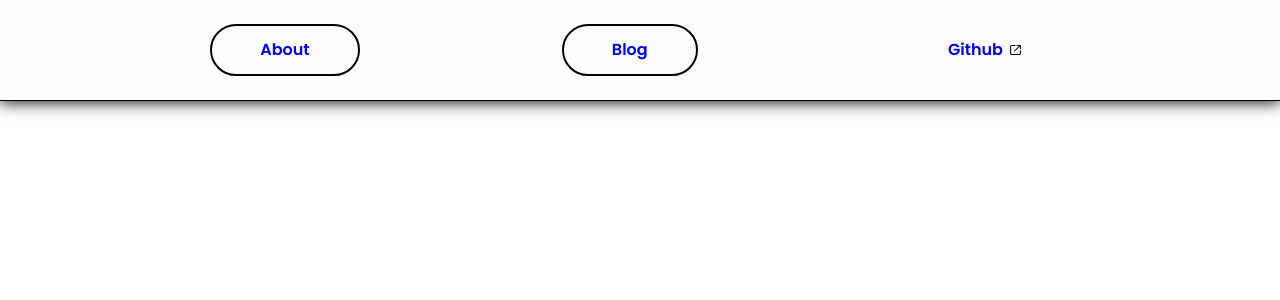
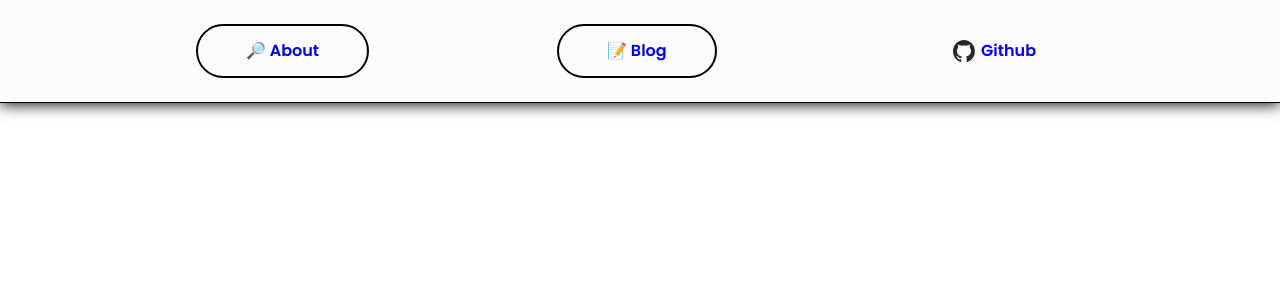
Before and after one commit to Eagletech-robotic/website, a React (Vite) app: page / in a window 1280 px wide. Shown: the top 300 px of the page. Built offline with nearby package versions, Linux system fonts and the light colour scheme.

Commit message:
Add logos in header

```diff
--- a/src/Root.tsx
+++ b/src/Root.tsx
@@ -1,20 +1,20 @@
 import { NavLink, Outlet } from 'react-router-dom'
 import './root.css'
-import linkOut from '../public/images/link-out.svg'
+import githubLogo from '/images/github-mark.svg'
 
 export default function Root() {
     return (
         <>
             <div className="header">
                 <NavLink to="about" className="button">
-                    About
+                    🔎 About
                 </NavLink>
                 <NavLink to="blog" className="button">
-                    Blog
+                    📝 Blog
                 </NavLink>
                 <a href="https://github.com/Eagletech-robotic" className="button external">
+                    <img src={githubLogo} />
                     Github
-                    <img src={linkOut} />
                 </a>
             </div>
             <Outlet />
--- a/src/root.css
+++ b/src/root.css
@@ -60,11 +60,11 @@
     border: none;
     gap: 6px;
 
-    align-self: center;
+    align-items: center;
 
     img {
         align-self: center;
-        height: 0.8rem;
-        width: auto;
+        width: 1.4rem;
+        height: auto;
     }
 }
```
Also changed, not shown: public/images/github-mark.svg (added).
